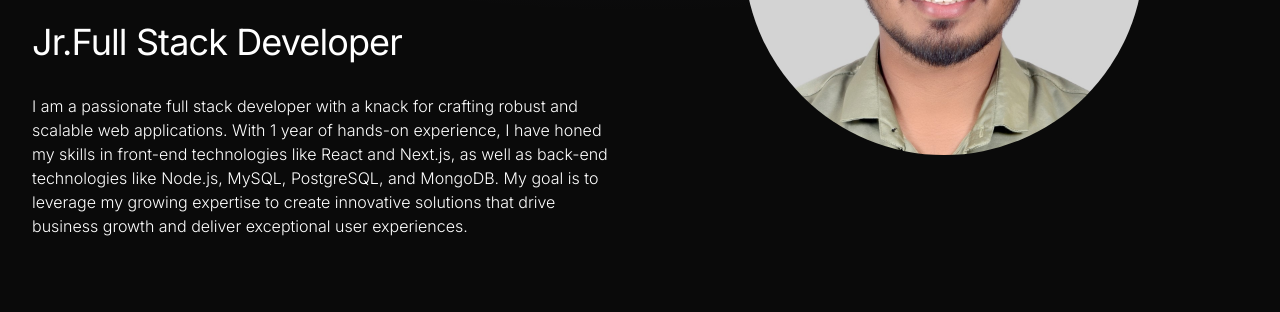
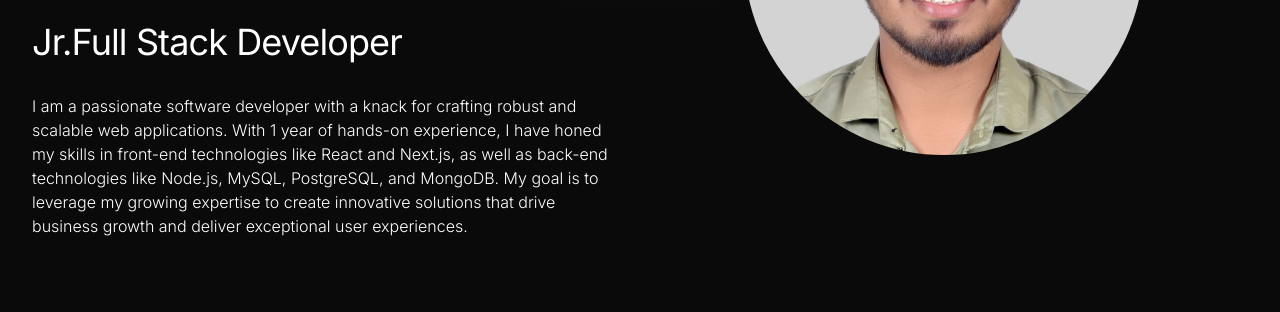
Before and after one commit to AkkiD7/next_portfollio, a Next.js app: page / in a window 1280 px wide. Shown: the part 466-778 px from the top of the page. Built offline with nearby package versions, Linux system fonts and the light colour scheme.

Commit message:
Update data.js

```diff
--- a/src/data/data.js
+++ b/src/data/data.js
@@ -1,6 +1,6 @@
-export const HERO_CONTENT = `I am a passionate full stack developer with a knack for crafting robust and scalable web applications. With 1 year of hands-on experience, I have honed my skills in front-end technologies like React and Next.js, as well as back-end technologies like Node.js, MySQL, PostgreSQL, and MongoDB. My goal is to leverage my growing expertise to create innovative solutions that drive business growth and deliver exceptional user experiences.`;
+export const HERO_CONTENT = `I am a passionate software developer with a knack for crafting robust and scalable web applications. With 1 year of hands-on experience, I have honed my skills in front-end technologies like React and Next.js, as well as back-end technologies like Node.js, MySQL, PostgreSQL, and MongoDB. My goal is to leverage my growing expertise to create innovative solutions that drive business growth and deliver exceptional user experiences.`;
 
-export const ABOUT_TEXT = `I am a dedicated and versatile full stack developer with a passion for creating efficient and user-friendly web applications. With 1 year of professional experience, I have worked with a variety of technologies, including React, Next.js, Node.js, MySQL, PostgreSQL, and MongoDB. My journey in web development began with a deep curiosity for how things work, and it has evolved into a career where I continuously strive to learn and adapt to new challenges. I thrive in collaborative environments and enjoy solving complex problems to deliver high-quality solutions. Outside of coding, I enjoy staying active, exploring new technologies, and contributing to open-source projects.`;
+export const ABOUT_TEXT = `I am a dedicated and versatile software developer with a passion for creating efficient and user-friendly web applications. With 1 year of professional experience, I have worked with a variety of technologies, including React, Next.js, Node.js, MySQL, PostgreSQL, and MongoDB. My journey in web development began with a deep curiosity for how things work, and it has evolved into a career where I continuously strive to learn and adapt to new challenges. I thrive in collaborative environments and enjoy solving complex problems to deliver high-quality solutions. Outside of coding, I enjoy staying active, exploring new technologies, and contributing to open-source projects.`;
 
 export const EXPERIENCES = [
   {
```
